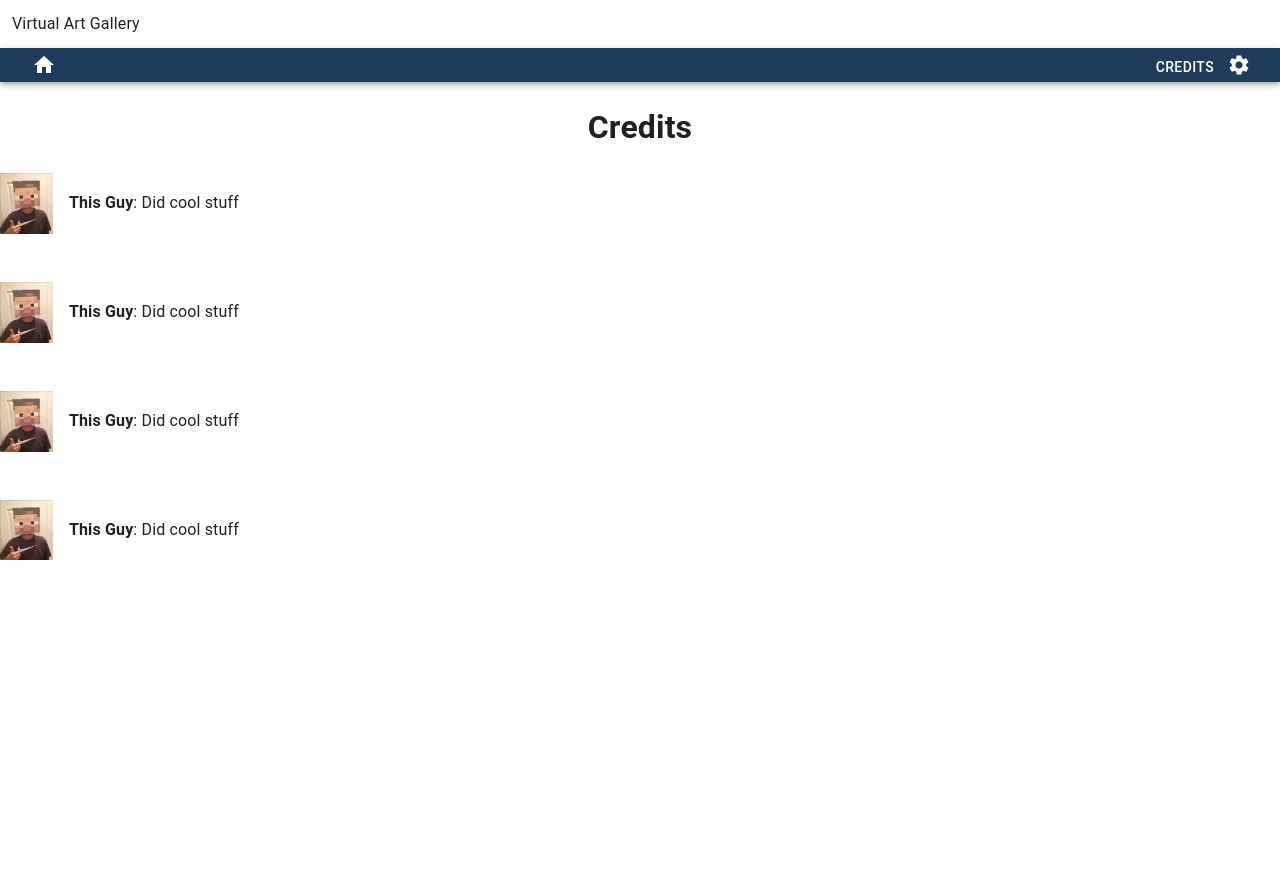
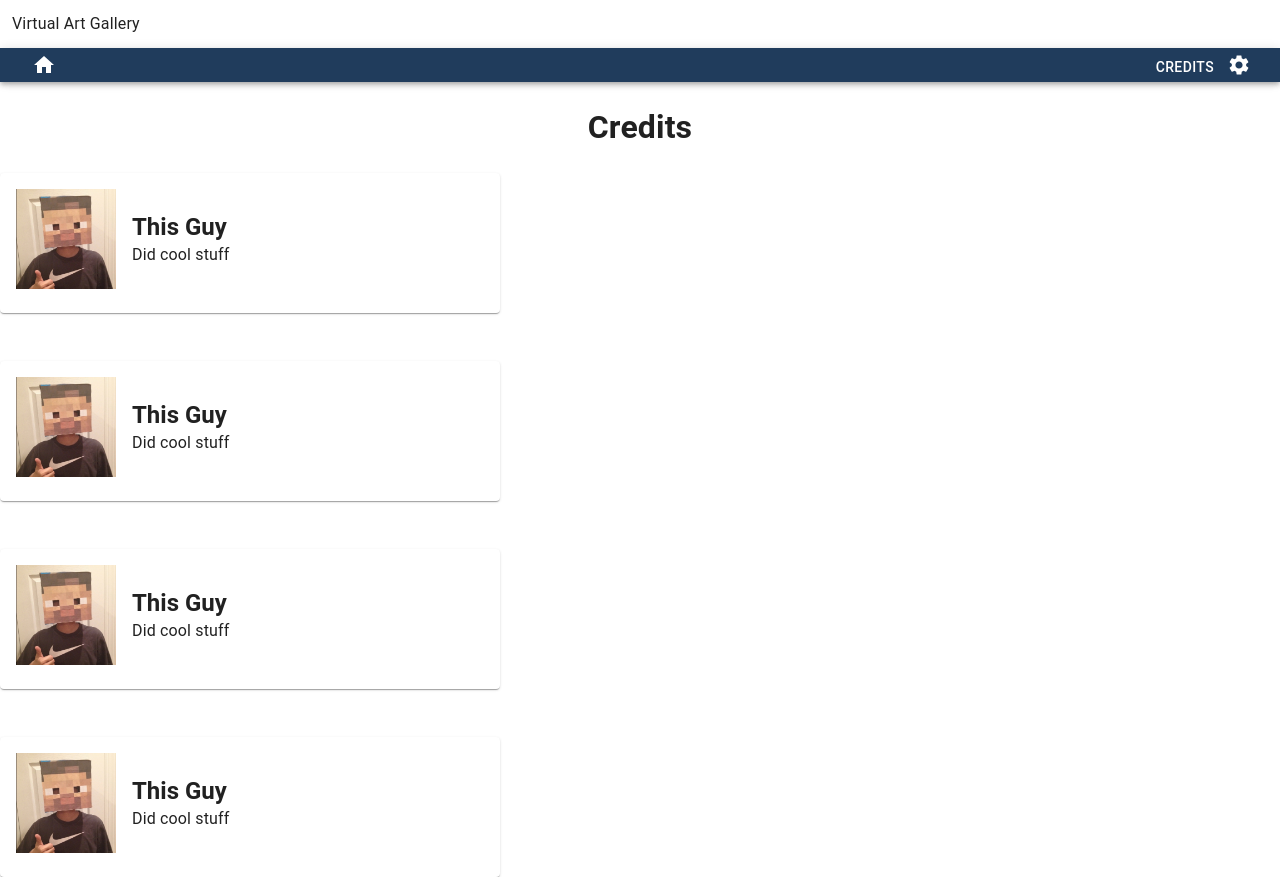
Before and after one commit to SoftwareF24-Gallery/SoftwareF24-Gallery.github.io, a React (Vite) app: page /#/credits in a window 1280 px wide. Before the commit the page ends 800 px from the top, so only its background shows below. Built offline with nearby package versions, Linux system fonts and the light colour scheme.

Commit message:
Credits commit numero tres
Grid spam is now replaced with a grid that holds cards.

```diff
--- a/src/Credits.jsx
+++ b/src/Credits.jsx
@@ -1,28 +1,72 @@
 import Grid from "@mui/material/Grid2"
+import Card from '@mui/material/Card';
+import CardContent from '@mui/material/CardContent';
+import CardMedia from '@mui/material/CardMedia';
+import { Typography } from "@mui/material";
+
 
 const Credits = () => {
     return (
         <>
         <h1 style={{display: "flex", flexDirection: "column", justifyContent: "center", alignItems: "center"}}>Credits</h1>
 
-        <Grid container spacing={6}>
+        <Grid container spacing={6} sx={{display: "flex", flexDirection: "column", maxWidth: "500px"}}>
 
-            <Grid size={10} sx={{display: "flex", flexDirection: "row", alignItems: "center", gap: "1rem"}}>
-                <img src="JSONS\images\Steve headshot.jpeg" width="5%"></img>
-                <p><b>This Guy</b>: Did cool stuff</p>
-            </Grid>
-            <Grid size={10} sx={{display: "flex", flexDirection: "row", alignItems: "center", gap: "1rem"}}>
-                <img src="JSONS\images\Steve headshot.jpeg" width="5%"></img>
-                <p><b>This Guy</b>: Did cool stuff</p>
-            </Grid>
-            <Grid size={10} sx={{display: "flex", flexDirection: "row", alignItems: "center", gap: "1rem"}}>
-                <img src="JSONS\images\Steve headshot.jpeg" width="5%"></img>
-                <p><b>This Guy</b>: Did cool stuff</p>
-            </Grid>
-            <Grid size={10} sx={{display: "flex", flexDirection: "row", alignItems: "center", gap: "1rem"}}>
-                <img src="JSONS\images\Steve headshot.jpeg" width="5%"></img>
-                <p><b>This Guy</b>: Did cool stuff</p>
-            </Grid>
+            <Card>
+                <CardContent sx={{display: "flex", flexDirection: "row", alignItems: "center", gap: "1rem"}}>
+                    <CardMedia sx={{ height: 100, width: 100 }} image={"../JSONS/images/Steve headshot.jpeg"} />
+                    <div>
+                    <Typography variant="h5" fontWeight={"bold"}>
+                        This Guy
+                    </Typography>
+                    <Typography>
+                        Did cool stuff
+                    </Typography>
+                    </div>
+                </CardContent>
+            </Card>
+
+            <Card>
+                <CardContent sx={{display: "flex", flexDirection: "row", alignItems: "center", gap: "1rem"}}>
+                    <CardMedia sx={{ height: 100, width: 100 }} image={"../JSONS/images/Steve headshot.jpeg"} />
+                    <div>
+                    <Typography variant="h5" fontWeight={"bold"}>
+                        This Guy
+                    </Typography>
+                    <Typography>
+                        Did cool stuff
+                    </Typography>
+                    </div>
+                </CardContent>
+            </Card>
+
+            <Card>
+                <CardContent sx={{display: "flex", flexDirection: "row", alignItems: "center", gap: "1rem"}}>
+                    <CardMedia sx={{ height: 100, width: 100 }} image={"../JSONS/images/Steve headshot.jpeg"} />
+                    <div>
+                    <Typography variant="h5" fontWeight={"bold"}>
+                        This Guy
+                    </Typography>
+                    <Typography>
+                        Did cool stuff
+                    </Typography>
+                    </div>
+                </CardContent>
+            </Card>
+
+            <Card>
+                <CardContent sx={{display: "flex", flexDirection: "row", alignItems: "center", gap: "1rem"}}>
+                    <CardMedia sx={{ height: 100, width: 100 }} image={"../JSONS/images/Steve headshot.jpeg"} />
+                    <div>
+                    <Typography variant="h5" fontWeight={"bold"}>
+                        This Guy
+                    </Typography>
+                    <Typography>
+                        Did cool stuff
+                    </Typography>
+                    </div>
+                </CardContent>
+            </Card>
 
         </Grid>
 
```
